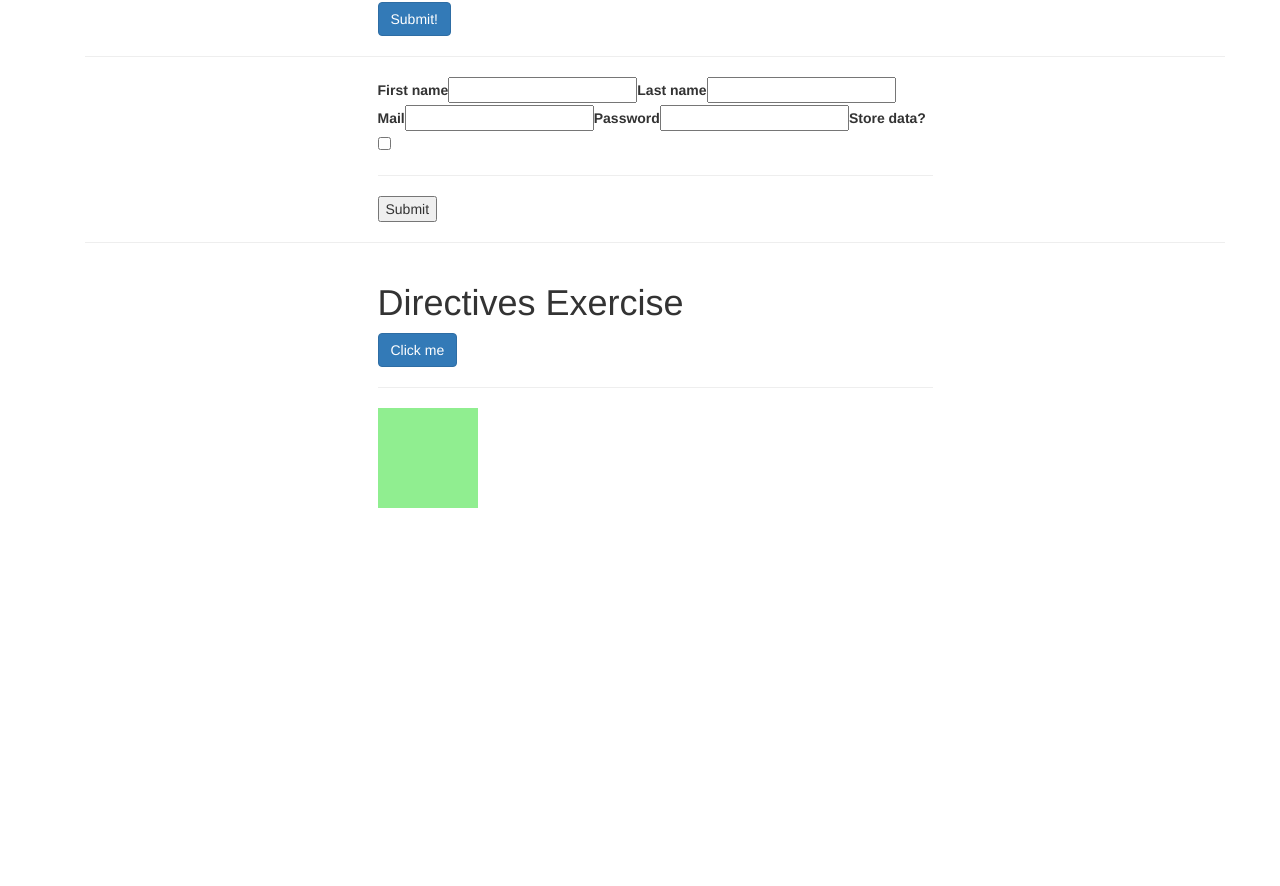
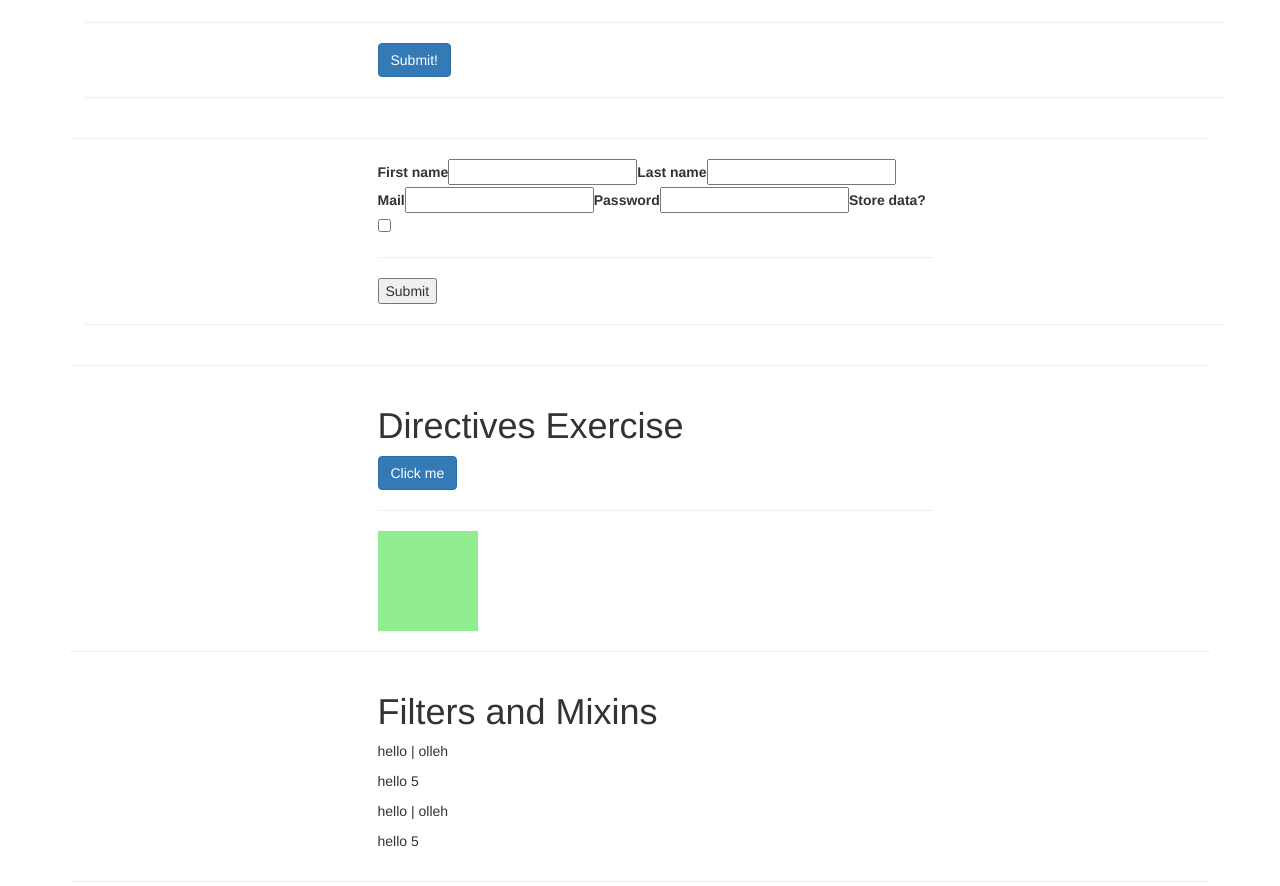
Before and after one commit to islaytitans/vue-ts-quotes, a Vue app: page / in a window 1280 px wide. Shown: the part 1014-1900 px from the top of the page. Before the commit the page ends 1522 px from the top, so only its background shows below. Built offline with nearby package versions, Linux system fonts and the light colour scheme; a web font is replaced by a local one.

Commit message:
filters,, global filters, mixins

```diff
--- a/src/App.vue
+++ b/src/App.vue
@@ -13,9 +13,15 @@
         </div>
       </div>
     </div>
+    <hr />
     <app-form></app-form>
+    <hr />
     <app-another-form></app-another-form>
+    <hr />
     <app-directive></app-directive>
+    <hr />
+    <app-filters-mixins></app-filters-mixins>
+    <hr />
   </div>
 </template>
 
@@ -28,6 +34,7 @@ import Header from "./components/Header.vue";
 import Form from "./components/Form.vue";
 import AnotherForm from "./components/AnotherForm.vue";
 import Directive from "./components/Directive.vue";
+import FiltersMixins from "./components/FiltersMixins.vue";
 
 export default Vue.extend({
   name: "App",
@@ -54,7 +61,8 @@ export default Vue.extend({
     appHeader: Header,
     appForm: Form,
     appAnotherForm: AnotherForm,
-    appDirective: Directive
+    appDirective: Directive,
+    appFiltersMixins: FiltersMixins
   },
 });
 </script>
--- a/src/components/Directive.vue
+++ b/src/components/Directive.vue
@@ -29,7 +29,7 @@ export default Vue.extend({
         //   el.onclick = function() {
         //       bindings.value();
         //   }
-        const type = bindings.arg;
+        const type = bindings?.arg?.toString() ?? "";
         const fn = bindings.value;
         el.addEventListener(type, fn);
       },
--- /dev/null
+++ b/src/components/FiltersMixins.vue
@@ -0,0 +1,51 @@
+<template>
+  <div class="container">
+    <div class="row">
+      <div class="col-xs-12 col-sm-8 col-sm-offset-2 col-md-6 col-md-offset-3">
+        <h1>Filters and Mixins</h1>
+        <!-- Exercise 1) -->
+        <!-- Build a local Filter which reverses the Text it is applied on -->
+        <p>{{ text }} | {{ text | reverseText }}</p>
+
+        <!-- Exercise 2 -->
+        <!-- Build a global Filter which counts the length of a word and it appends it -->
+        <!-- Like this: "Test" => Gets Filtered to => "Test (4)" -->
+        <p>{{ text | characterCount }}</p>
+
+        <!-- Exercise 3 -->
+        <!-- Do the same as in Exercises 1 & 2, now with Computed Properties -->
+        <p>{{ text }} | {{ reverse }}</p>
+
+        <!-- Exercise 4 -->
+        <!-- Share the Computed Property rebuilding Exercise 2 via a Mixin -->
+        <p>{{ count }}</p>
+      </div>
+    </div>
+  </div>
+</template>
+
+<script lang="ts">
+import Vue from "vue";
+import { lengthAwareMixin } from "@/mixins/lengthAwareMixins.ts";
+
+export default Vue.extend({
+  mixins: [lengthAwareMixin],
+  data() {
+    return {
+      text: "hello",
+    };
+  },
+  filters: {
+    reverseText(value: string) {
+      return [...value].reverse().join("");
+    },
+  },
+  computed: {
+    reverse() {
+      return [...this.text].reverse().join("");
+    },
+  },
+});
+</script>
+
+<style></style>
--- a/src/main.ts
+++ b/src/main.ts
@@ -3,6 +3,10 @@ import App from "./App.vue";
 
 Vue.config.productionTip = false;
 
+Vue.filter('characterCount', function (value: string) {
+  return value + " " + value.length;
+});
+
 new Vue({
   render: h => h(App)
 }).$mount("#app");
--- /dev/null
+++ b/src/mixins/lengthAwareMixins.ts
@@ -0,0 +1,7 @@
+export const lengthAwareMixin = {
+  computed: {
+    count() {
+      return this.text + " " + this.text.length;
+    },
+  },
+};
```
